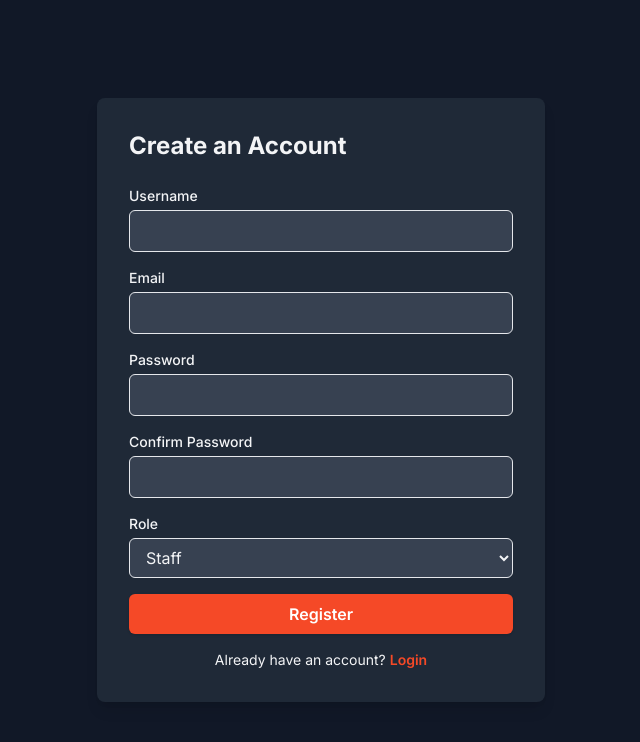
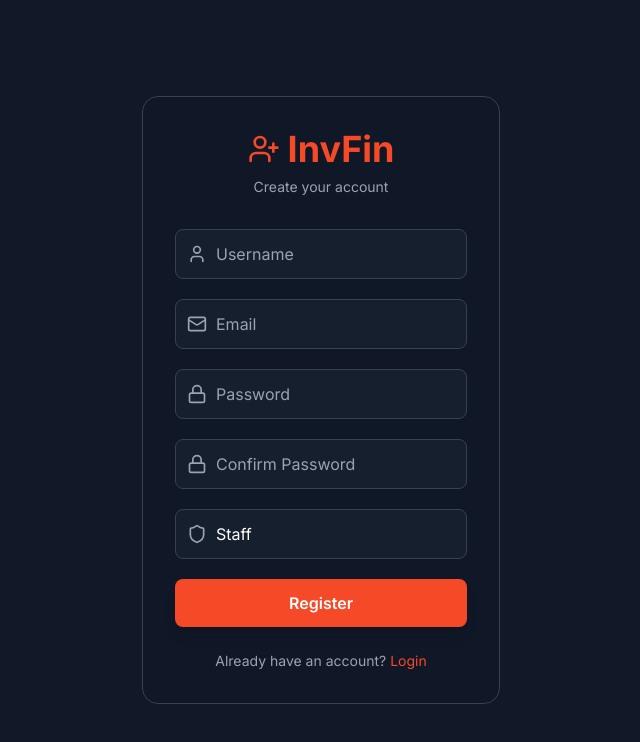
Before and after one commit to AroshaEpitcore/invfin-web, a Next.js app: page /register in a window 1280 px wide. Shown: the top 742 px of the page, without its empty margins (319-959 px from the left). Built offline with nearby package versions, Linux system fonts and the light colour scheme.

Commit message:
auth process

```diff
--- /dev/null
+++ b/src/app/(auth)/login/actions.ts
@@ -0,0 +1,28 @@
+"use server";
+
+import { getDb } from "@/lib/db";
+import sql from "mssql";
+import bcrypt from "bcryptjs";
+
+export async function loginUser(username: string, password: string) {
+  const pool = await getDb();
+
+  const result = await pool
+    .request()
+    .input("Username", sql.NVarChar, username)
+    .query("SELECT TOP 1 * FROM Users WHERE Username=@Username");
+
+  if (result.recordset.length === 0) throw new Error("User not found");
+
+  const user = result.recordset[0];
+  const valid = await bcrypt.compare(password, user.PasswordHash);
+
+  if (!valid) throw new Error("Invalid password");
+
+  return {
+    Id: user.Id,
+    Username: user.Username,
+    Email: user.Email,
+    Role: user.Role,
+  };
+}
--- a/src/app/(auth)/login/page.tsx
+++ b/src/app/(auth)/login/page.tsx
@@ -2,8 +2,9 @@
 
 import { useRouter } from "next/navigation";
 import { useState } from "react";
-import Link from "next/link";
 import toast, { Toaster } from "react-hot-toast";
+import { LogIn, Lock, User } from "lucide-react";
+import { loginUser } from "./actions";
 
 export default function LoginPage() {
   const [username, setUsername] = useState("");
@@ -14,16 +15,9 @@ export default function LoginPage() {
     e.preventDefault();
 
     try {
-      const res = await fetch("/login-action", {
-        method: "POST",
-        body: JSON.stringify({ username, password }),
-      });
-
-      if (!res.ok) throw new Error("Invalid credentials");
-
-      const data = await res.json();
-      toast.success(`Welcome back, ${data.user.Username}!`);
-      localStorage.setItem("authUser", JSON.stringify(data.user));
+      const user = await loginUser(username, password);
+      toast.success(`Welcome back, ${user.Username}!`);
+      localStorage.setItem("authUser", JSON.stringify(user));
       router.push("/dashboard");
     } catch (err: any) {
       toast.error(err.message || "Login failed");
@@ -31,51 +25,57 @@ export default function LoginPage() {
   }
 
   return (
-    <>
+    <div className="min-h-screen flex items-center justify-center  text-white px-4">
       <Toaster position="top-right" />
-      <div className="w-full max-w-md bg-white dark:bg-gray-800 p-8 rounded-lg shadow-lg">
-        <h1 className="text-2xl font-bold text-gray-900 dark:text-gray-100 mb-6">
-          Sign in to InvFin
-        </h1>
+      <div className="w-full max-w-xl bg-gray-900/80 backdrop-blur-lg rounded-2xl p-8 border border-gray-700">
+        {/* Logo + Title */}
+        <div className="flex flex-col items-center mb-8">
+          <div className="flex items-center space-x-2 text-primary text-4xl font-bold">
+            <LogIn className="w-8 h-8 text-primary" />
+            <span>InvFin</span>
+          </div>
+          <p className="text-gray-400 text-sm mt-2">Inventory + Finance System</p>
+        </div>
 
-        <form onSubmit={handleLogin} className="space-y-4">
-          <div>
-            <label className="block text-sm font-medium">Username</label>
+        <form onSubmit={handleLogin} className="space-y-5">
+          {/* Username Input */}
+          <div className="relative">
+            <div className="absolute inset-y-0 left-0 pl-3 flex items-center pointer-events-none">
+              <User className="w-5 h-5 text-gray-400" />
+            </div>
             <input
-              type="text"
+              placeholder="Username"
               value={username}
               onChange={(e) => setUsername(e.target.value)}
+              className="w-full bg-gray-800/50 border border-gray-700 rounded-lg pl-10 pr-4 py-3 text-white placeholder-gray-400 focus:outline-none focus:ring-2 focus:ring-primary focus:border-transparent transition-all"
               required
-              className="mt-1 w-full rounded-md border px-3 py-2 bg-white dark:bg-gray-700"
             />
           </div>
 
-          <div>
-            <label className="block text-sm font-medium">Password</label>
+          {/* Password Input */}
+          <div className="relative">
+            <div className="absolute inset-y-0 left-0 pl-3 flex items-center pointer-events-none">
+              <Lock className="w-5 h-5 text-gray-400" />
+            </div>
             <input
+              placeholder="Password"
               type="password"
               value={password}
               onChange={(e) => setPassword(e.target.value)}
+              className="w-full bg-gray-800/50 border border-gray-700 rounded-lg pl-10 pr-4 py-3 text-white placeholder-gray-400 focus:outline-none focus:ring-2 focus:ring-primary focus:border-transparent transition-all"
               required
-              className="mt-1 w-full rounded-md border px-3 py-2 bg-white dark:bg-gray-700"
             />
           </div>
 
-          <button
-            type="submit"
-            className="w-full rounded-md bg-primary px-4 py-2 text-white font-semibold shadow hover:bg-primary/90"
-          >
+          <button type="submit" className="w-full bg-primary hover:bg-primary/90 transition-colors px-4 py-3 rounded-lg font-semibold shadow-lg mt-6">
             Sign In
           </button>
         </form>
 
-        <p className="mt-4 text-sm text-center">
-          Don’t have an account?{" "}
-          <Link href="/register" className="text-primary font-semibold hover:underline">
-            Register
-          </Link>
+        <p className="mt-6 text-sm text-center text-gray-400">
+          Don't have an account? <a href="/register" className="text-primary hover:underline">Register</a>
         </p>
       </div>
-    </>
+    </div>
   );
 }
--- /dev/null
+++ b/src/app/(auth)/register/actions.ts
@@ -0,0 +1,34 @@
+"use server";
+
+import { getDb } from "@/lib/db";
+import sql from "mssql";
+import bcrypt from "bcryptjs";
+
+export async function registerUser(username: string, email: string, password: string, role: string) {
+  const pool = await getDb();
+
+  // Check duplicate
+  const existing = await pool
+    .request()
+    .input("Username", sql.NVarChar, username)
+    .query("SELECT Id FROM Users WHERE Username=@Username OR Email=@Username");
+
+  if (existing.recordset.length > 0) {
+    throw new Error("User already exists");
+  }
+
+  const hashed = await bcrypt.hash(password, 10);
+
+  await pool
+    .request()
+    .input("Username", sql.NVarChar, username)
+    .input("Email", sql.NVarChar, email)
+    .input("PasswordHash", sql.NVarChar, hashed)
+    .input("Role", sql.NVarChar, role)
+    .query(`
+      INSERT INTO Users (Id, Username, Email, PasswordHash, Role, CreatedAt)
+      VALUES (NEWID(), @Username, @Email, @PasswordHash, @Role, GETDATE())
+    `);
+
+  return { success: true, username, role };
+}
--- a/src/app/(auth)/register/page.tsx
+++ b/src/app/(auth)/register/page.tsx
@@ -2,8 +2,9 @@
 
 import { useRouter } from "next/navigation";
 import { useState } from "react";
-import Link from "next/link";
 import toast, { Toaster } from "react-hot-toast";
+import { UserPlus, User, Mail, Lock, Shield } from "lucide-react";
+import { registerUser } from "./actions";
 
 export default function RegisterPage() {
   const [username, setUsername] = useState("");
@@ -22,103 +23,111 @@ export default function RegisterPage() {
     }
 
     try {
-      const res = await fetch("/register-action", {
-        method: "POST",
-        body: JSON.stringify({ username, email, password, role }),
-      });
-
-      if (!res.ok) {
-        throw new Error("Registration failed");
-      }
-
+      await registerUser(username, email, password, role);
       toast.success("Account created successfully!");
-      localStorage.setItem("authUser", JSON.stringify({ username, email, role }));
-      router.push("/dashboard");
+      router.push("/login");
     } catch (err: any) {
-      toast.error(err.message || "Something went wrong");
+      toast.error(err.message || "Registration failed");
     }
   }
 
   return (
-    <>
+    <div className="min-h-screen flex items-center justify-center text-white px-4">
       <Toaster position="top-right" />
-      <div className="w-full max-w-md bg-white dark:bg-gray-800 p-8 rounded-lg shadow-lg">
-        <h1 className="text-2xl font-bold text-gray-900 dark:text-gray-100 mb-6">
-          Create an Account
-        </h1>
+      <div className="w-full max-w-xl bg-gray-900/80 backdrop-blur-lg rounded-2xl p-8 border border-gray-700">
+        {/* Logo + Title */}
+        <div className="flex flex-col items-center mb-8">
+          <div className="flex items-center space-x-2 text-primary text-4xl font-bold">
+            <UserPlus className="w-8 h-8 text-primary" />
+            <span>InvFin</span>
+          </div>
+          <p className="text-gray-400 text-sm mt-2">Create your account</p>
+        </div>
 
-        <form onSubmit={handleRegister} className="space-y-4">
-          <div>
-            <label className="block text-sm font-medium">Username</label>
+        <form onSubmit={handleRegister} className="space-y-5">
+          {/* Username Input */}
+          <div className="relative">
+            <div className="absolute inset-y-0 left-0 pl-3 flex items-center pointer-events-none">
+              <User className="w-5 h-5 text-gray-400" />
+            </div>
             <input
-              type="text"
+              placeholder="Username"
               value={username}
               onChange={(e) => setUsername(e.target.value)}
+              className="w-full bg-gray-800/50 border border-gray-700 rounded-lg pl-10 pr-4 py-3 text-white placeholder-gray-400 focus:outline-none focus:ring-2 focus:ring-primary focus:border-transparent transition-all"
               required
-              className="mt-1 w-full rounded-md border px-3 py-2 bg-white dark:bg-gray-700"
             />
           </div>
 
-          <div>
-            <label className="block text-sm font-medium">Email</label>
+          {/* Email Input */}
+          <div className="relative">
+            <div className="absolute inset-y-0 left-0 pl-3 flex items-center pointer-events-none">
+              <Mail className="w-5 h-5 text-gray-400" />
+            </div>
             <input
+              placeholder="Email"
               type="email"
               value={email}
               onChange={(e) => setEmail(e.target.value)}
+              className="w-full bg-gray-800/50 border border-gray-700 rounded-lg pl-10 pr-4 py-3 text-white placeholder-gray-400 focus:outline-none focus:ring-2 focus:ring-primary focus:border-transparent transition-all"
               required
-              className="mt-1 w-full rounded-md border px-3 py-2 bg-white dark:bg-gray-700"
             />
           </div>
 
-          <div>
-            <label className="block text-sm font-medium">Password</label>
+          {/* Password Input */}
+          <div className="relative">
+            <div className="absolute inset-y-0 left-0 pl-3 flex items-center pointer-events-none">
+              <Lock className="w-5 h-5 text-gray-400" />
+            </div>
             <input
+              placeholder="Password"
               type="password"
               value={password}
               onChange={(e) => setPassword(e.target.value)}
+              className="w-full bg-gray-800/50 border border-gray-700 rounded-lg pl-10 pr-4 py-3 text-white placeholder-gray-400 focus:outline-none focus:ring-2 focus:ring-primary focus:border-transparent transition-all"
               required
-              className="mt-1 w-full rounded-md border px-3 py-2 bg-white dark:bg-gray-700"
             />
           </div>
 
-          <div>
-            <label className="block text-sm font-medium">Confirm Password</label>
+          {/* Confirm Password Input */}
+          <div className="relative">
+            <div className="absolute inset-y-0 left-0 pl-3 flex items-center pointer-events-none">
+              <Lock className="w-5 h-5 text-gray-400" />
+            </div>
             <input
+              placeholder="Confirm Password"
               type="password"
               value={confirm}
               onChange={(e) => setConfirm(e.target.value)}
+              className="w-full bg-gray-800/50 border border-gray-700 rounded-lg pl-10 pr-4 py-3 text-white placeholder-gray-400 focus:outline-none focus:ring-2 focus:ring-primary focus:border-transparent transition-all"
               required
-              className="mt-1 w-full rounded-md border px-3 py-2 bg-white dark:bg-gray-700"
             />
           </div>
 
-          <div>
-            <label className="block text-sm font-medium">Role</label>
+          {/* Role Select */}
+          <div className="relative">
+            <div className="absolute inset-y-0 left-0 pl-3 flex items-center pointer-events-none">
+              <Shield className="w-5 h-5 text-gray-400" />
+            </div>
             <select
               value={role}
               onChange={(e) => setRole(e.target.value)}
-              className="mt-1 w-full rounded-md border px-3 py-2 bg-white dark:bg-gray-700"
+              className="w-full bg-gray-800/50 border border-gray-700 rounded-lg pl-10 pr-4 py-3 text-white focus:outline-none focus:ring-2 focus:ring-primary focus:border-transparent transition-all appearance-none cursor-pointer"
             >
               <option value="Admin">Admin</option>
               <option value="Staff">Staff</option>
             </select>
           </div>
 
-          <button
-            type="submit"
-            className="w-full rounded-md bg-primary px-4 py-2 text-white font-semibold shadow hover:bg-primary/90"
-          >
+          <button type="submit" className="w-full bg-primary hover:bg-primary/90 transition-colors px-4 py-3 rounded-lg font-semibold shadow-lg mt-6">
             Register
           </button>
         </form>
 
-        <p className="mt-4 text-sm text-center">
-          Already have an account?{" "}
-          <Link href="/login" className="text-primary font-semibold hover:underline">
-            Login
-          </Link>
+        <p className="mt-6 text-sm text-center text-gray-400">
+          Already have an account? <a href="/login" className="text-primary hover:underline">Login</a>
         </p>
       </div>
-    </>
+    </div>
   );
 }
--- a/src/lib/db.ts
+++ b/src/lib/db.ts
@@ -3,7 +3,7 @@ import sql from "mssql";
 const config: sql.config = {
   user: process.env.DB_USER,
   password: process.env.DB_PASSWORD,
-  server: process.env.DB_SERVER as string,
+  server: process.env.DB_SERVER || "localhost",
   database: process.env.DB_NAME,
   options: {
     encrypt: false,
```
Also changed, not shown: src/lib/auth.ts (added, +46 -0 lines).
